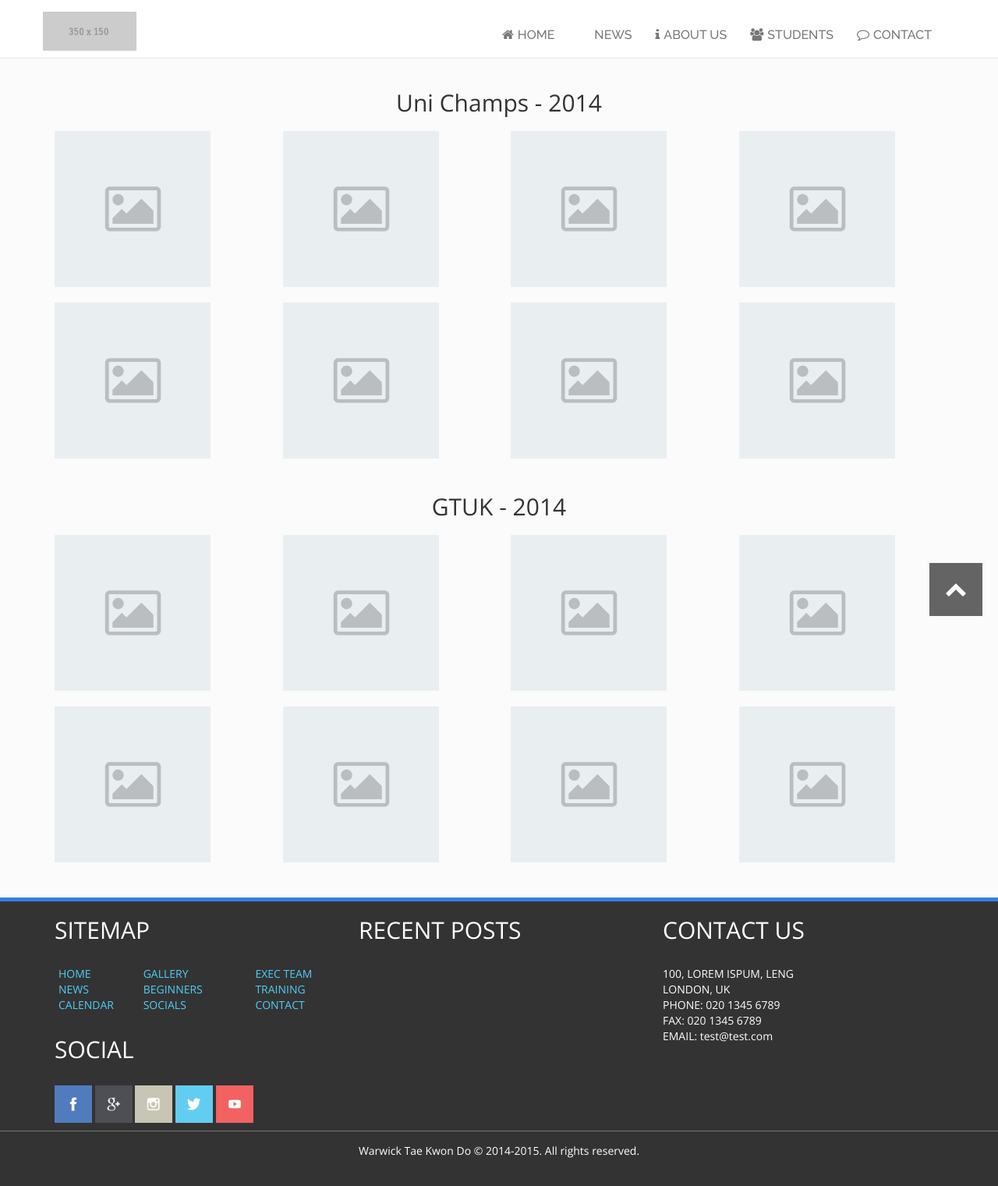
After one commit to Saadkhan55/warwicktkd, a PHP site: page /gallery.php in a window 1280 px wide. The commit adds this page. Shown: the whole page at 78% size. Run offline with PHP 8.4, Linux system fonts and the light colour scheme; data that the repository does not hold is empty; some libraries are stand-ins or nearby versions.

Commit message:
This is a new commit for what I originally planned to be amended

```diff
--- a/css/main.css
+++ b/css/main.css
@@ -711,10 +711,35 @@ body {
   margin-bottom: 20px;
   max-width: 200px;
 }
-.news-story .pagination:first-child a,
-.news-story .pagination:last-child a {
+.news-story .row .pagination:first-child a,
+.news-story .row .pagination:last-child a {
   border-radius: 0;
 }
-.news-story .pagination .active {
+.news-story .row .pagination .active {
   color: #367ee9;
 }
+.gallery-set {
+  margin-bottom: 25px;
+}
+.gallery-set h2 {
+  text-align: center;
+  margin-bottom: 20px;
+}
+.gallery-set .row img {
+  max-width: 200px;
+  margin-bottom: 20px;
+}
+#lightbox {
+  position: fixed;
+  top: 0;
+  left: 0;
+  z-index: 1000;
+  background: rgba(0, 0, 0, 0.8);
+  width: 100%;
+  height: 100%;
+  text-align: center;
+  display: none;
+}
+#lightbox img {
+  max-width: 900px;
+}
--- a/css/main.less
+++ b/css/main.less
@@ -139,7 +139,10 @@ small {
 //   --FORMS
 //
 //  -- NEWS PAGE
-//    --
+//    -- SUMMARIES
+//    -- PAGINATION
+//  -- GALLERY PAGE
+//    -- LIGHTBOX
 //**********************************************************************
 
 //**********************************************************************
@@ -848,7 +851,6 @@ html,body {
 // NEWS PAGE - Shows news element from url and also a sidebar to navigate
 // previous articles
 //**********************************************************************
-
 .news-story {
   margin-bottom: 50px;
 
@@ -882,6 +884,7 @@ html,body {
 
       .col-sm-9, h2{
         color: @color-white;
+
       }
     }
 
@@ -897,13 +900,11 @@ html,body {
         }
       }
 
-      img
+      img {
         margin-bottom: 20px;
         max-width: 200px;
       }
     }
-  }
-
     //for pagination
     .pagination {
       //no border radius for first and last child
@@ -914,7 +915,45 @@ html,body {
       }
 
       .active {
+
         color: @color-light-blue;
       }
     }
   }
+}
+
+//**********************************************************************
+// GALLERY PAGE - GALLERY page 4 pictures per row
+//**********************************************************************
+.gallery-set {
+  margin-bottom: 25px;
+
+  h2 {
+    text-align: center;
+    margin-bottom: 20px;
+  }
+
+  .row {
+    img {
+      max-width: 200px;
+      margin-bottom: 20px;;
+    }
+  }
+}
+
+//lightbox
+#lightbox {
+  position: fixed;
+  top: 0;
+  left: 0;
+  z-index: 1000;
+  background: rgba(0, 0, 0, 0.8);
+  width: 100%;
+  height: 100%;
+  text-align: center;
+  display: none;
+
+  img {
+    max-width: 900px;
+  }
+}
--- /dev/null
+++ b/gallery.php
@@ -0,0 +1,112 @@
+<!DOCTYPE html>
+<html lang="en">
+  <head>
+    <!--Add header data (such as import stylesheets) -->
+    <?php include 'php/head.php' ?>
+    <title>Gallery</title>
+  </head>
+  <body>
+    <div id="wrapper">
+    <!--Add header including logo, and navbar elements -->
+      <?php include 'php/header.php' ?>
+      <div class="container gallery">
+
+        <!--Gallery set stores pictures with similar proprties such as from the same event-->
+        <div class="gallery-set">
+          <h2 class="title">Uni Champs - 2014</h2>
+          <!--3 Images per row-->
+          <div class="row">
+            <div class="col-md-3">
+              <a class="gallery" href="#"><img src="images/placeholder.png" class="img-responsive"></a> <!--anchor link with image inside -->
+            </div> <!-- End of col -->
+
+            <div class="col-md-3">
+              <a class="gallery" href="#"><img src="images/placeholder.png" class="img-responsive"></a>
+            </div> <!-- End of col -->
+
+            <div class="col-md-3">
+              <a class="gallery" href="#"><img src="images/placeholder.png" class="img-responsive"></a>
+            </div> <!-- End of col -->
+
+            <div class="col-md-3">
+              <a class="gallery" href="#"><img src="images/placeholder.png" class="img-responsive"></a>
+            </div> <!-- End of col -->
+          </div> <!-- End of row -->
+
+          <!--3 Images per row-->
+          <div class="row">
+            <div class="col-md-3">
+              <a class="gallery" href="#"><img src="images/placeholder.png" class="img-responsive"></a> <!--anchor link with image inside -->
+            </div> <!-- End of col -->
+
+            <div class="col-md-3">
+              <a class="gallery" href="#"><img src="images/placeholder.png" class="img-responsive"></a>
+            </div> <!-- End of col -->
+
+            <div class="col-md-3">
+              <a class="gallery" href="#"><img src="images/placeholder.png" class="img-responsive"></a>
+            </div> <!-- End of col -->
+
+            <div class="col-md-3">
+              <a class="gallery" href="#"><img src="images/placeholder.png" class="img-responsive"></a>
+            </div> <!-- End of col -->
+          </div> <!-- End of row -->
+        </div> <!-- End of gallery-set -->
+
+        <!--Gallery set stores pictures with similar proprties such as from the same event-->
+        <div class="gallery-set">
+          <h2 class="title">GTUK - 2014</h2>
+          <!--3 Images per row-->
+          <div class="row">
+            <div class="col-md-3">
+              <a class="gallery" href="#"><img src="images/placeholder.png" class="img-responsive"></a> <!--anchor link with image inside -->
+            </div> <!-- End of col -->
+
+            <div class="col-md-3">
+              <a class="gallery" href="#"><img src="images/placeholder.png" class="img-responsive"></a>
+            </div> <!-- End of col -->
+
+            <div class="col-md-3">
+              <a class="gallery" href="#"><img src="images/placeholder.png" class="img-responsive"></a>
+            </div> <!-- End of col -->
+
+            <div class="col-md-3">
+              <a class="gallery" href="#"><img src="images/placeholder.png" class="img-responsive"></a>
+            </div> <!-- End of col -->
+          </div> <!-- End of row -->
+
+          <!--3 Images per row-->
+          <div class="row">
+            <div class="col-md-3">
+              <a class="gallery" href="#"><img src="images/placeholder.png" class="img-responsive"></a> <!--anchor link with image inside -->
+            </div> <!-- End of col -->
+
+            <div class="col-md-3">
+              <a class="gallery" href="#"><img src="images/placeholder.png" class="img-responsive"></a>
+            </div> <!-- End of col -->
+
+            <div class="col-md-3">
+              <a class="gallery" href="#"><img src="images/placeholder.png" class="img-responsive"></a>
+            </div> <!-- End of col -->
+
+            <div class="col-md-3">
+              <a class="gallery" href="#"><img src="images/placeholder.png" class="img-responsive"></a>
+            </div> <!-- End of col -->
+          </div> <!-- End of row -->
+        </div> <!-- End of gallery-set -->
+
+      </div> <!-- End of container -->
+
+      <div id="lightbox">
+        <div id="content">
+          <i class="fa fa-chevron-left"></i>
+          <i class="fa fa-chevron-right"></i>
+        </div><!-- End of content -->
+      </div><!-- End of lightbox -->
+
+    </div><!--End of wrapper -->
+    <!--Add footer, contains 3 columns layout Add footer data, such as jquery, boostrap javascript -->
+    <?php include 'php/footer.php' ?>
+    <script src="js/lightbox.js"></script>
+  </body>
+</html>
--- /dev/null
+++ b/js/lightbox.js
@@ -0,0 +1,9 @@
+$(document).ready(function() {
+  $('.gallery-set .gallery').click(function(e) {
+      e.preventDefault();
+      var image_src = $(this).find("img").attr("src");
+      console.log(image_src);
+      $('#content').append('<img src="' + image_src + '" /> ');
+      $('#lightbox').fadeIn("500");
+  });
+});
--- a/js/news.js
+++ b/js/news.js
@@ -20,7 +20,7 @@ $(document).ready(function() {
     }
     //else get number from href
     else {
-      pageNumber = href.match("[0-9]+");
+      pageNumber = parseInt(href.match("[0-9]+"), 10);
     }
 
    //current page used in pagination to determine
```
Lines whose indentation alone changed are shown as unchanged.
